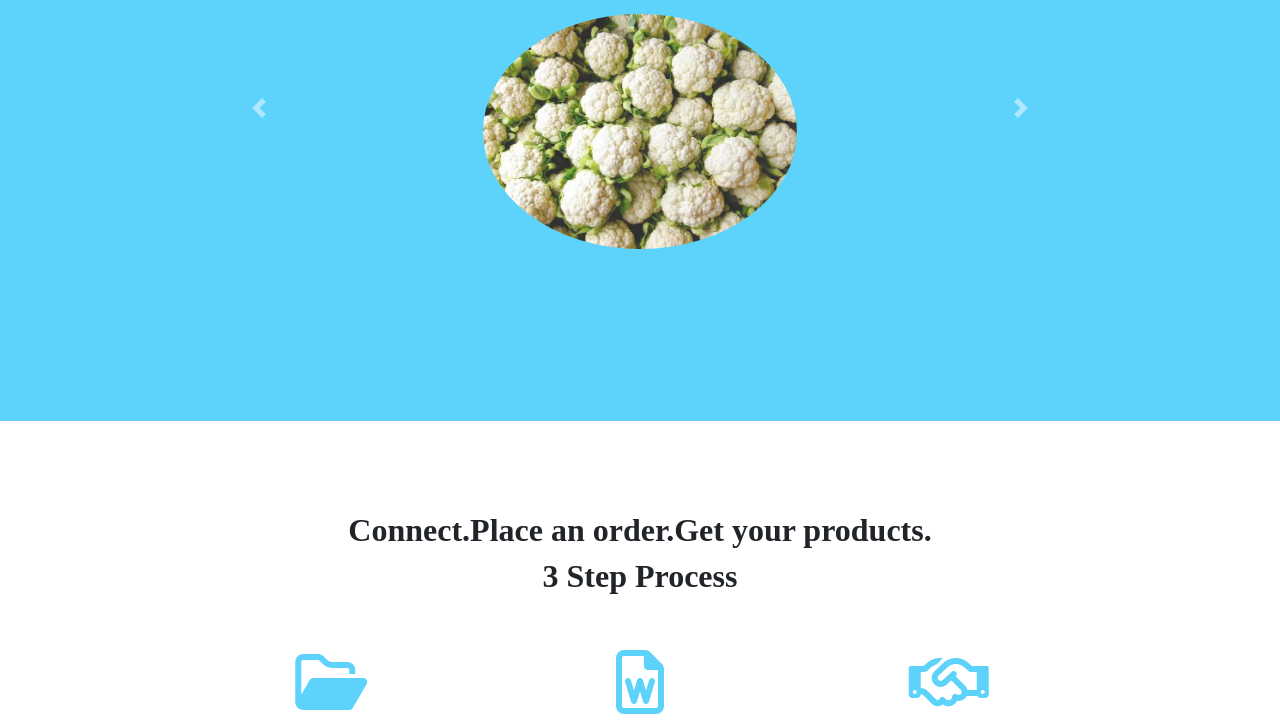
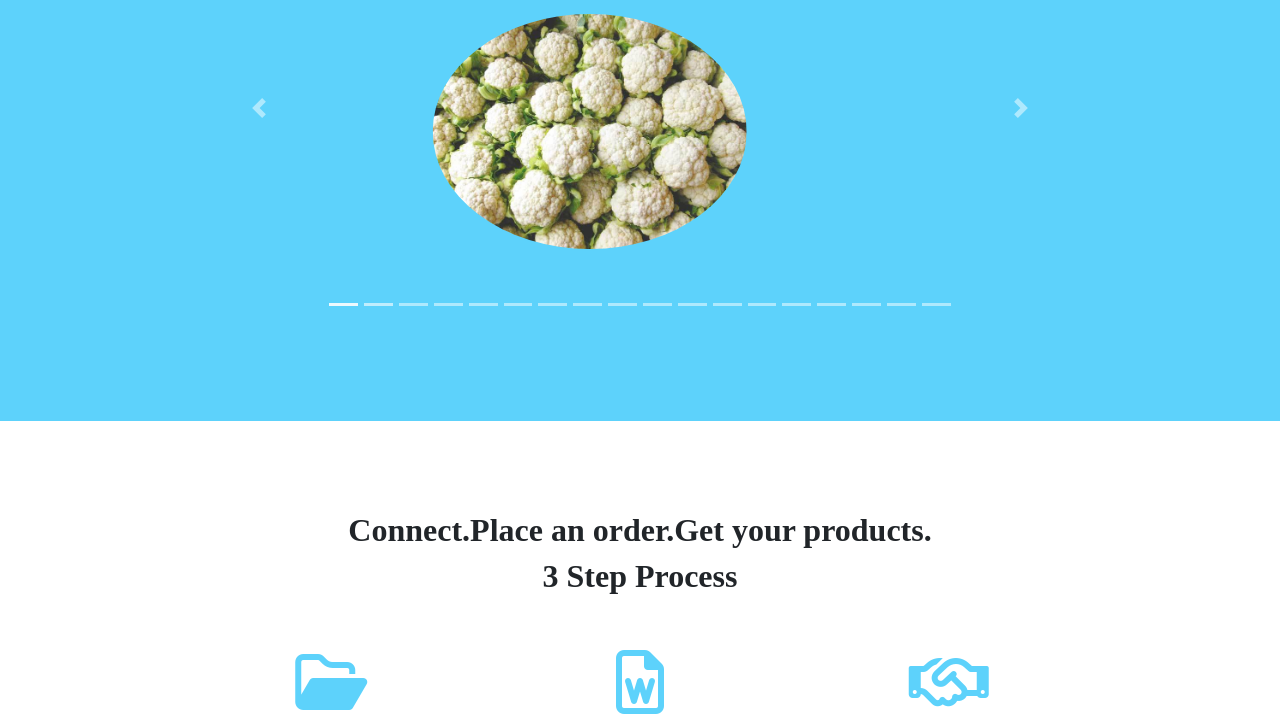
Before and after one commit to lakshmiprabharamesh/WIAZINTERNATIONAL1, a plain HTML site: page Food.html in a window 1280 px wide. Shown: the part 261-988 px from the top of the page. Drawn offline with nearby package versions, Linux system fonts and the light colour scheme; a script that the page names is missing.

Commit message:
Update Food.html

```diff
--- a/Food.html
+++ b/Food.html
@@ -22,7 +22,29 @@
     <h1 id="title">FOOD LINK-VEGETABLES</h1>
     <section class="colored-section" id="testimonials">
 
-      <div id="testimonial-carousel" class="carousel slide" data-ride="false">
+      <div id="carouselExampleIndicators" class="carousel slide" data-ride="carousel">
+       <ol class="carousel-indicators">
+    <li data-target="#carouselExampleIndicators" data-slide-to="0" class="active"></li>
+    <li data-target="#carouselExampleIndicators" data-slide-to="1"></li>
+    <li data-target="#carouselExampleIndicators" data-slide-to="2"></li>
+
+    <li data-target="#carouselExampleIndicators" data-slide-to="3" ></li>
+    <li data-target="#carouselExampleIndicators" data-slide-to="4"></li>
+    <li data-target="#carouselExampleIndicators" data-slide-to="5"></li>
+    <li data-target="#carouselExampleIndicators" data-slide-to="6" ></li>
+    <li data-target="#carouselExampleIndicators" data-slide-to="7"></li>
+    <li data-target="#carouselExampleIndicators" data-slide-to="8"></li>
+    <li data-target="#carouselExampleIndicators" data-slide-to="9" ></li>
+    <li data-target="#carouselExampleIndicators" data-slide-to="10"></li>
+    <li data-target="#carouselExampleIndicators" data-slide-to="11"></li>
+    <li data-target="#carouselExampleIndicators" data-slide-to="12" ></li>
+    <li data-target="#carouselExampleIndicators" data-slide-to="13"></li>
+    <li data-target="#carouselExampleIndicators" data-slide-to="14"></li>
+    <li data-target="#carouselExampleIndicators" data-slide-to="15" ></li>
+    <li data-target="#carouselExampleIndicators" data-slide-to="16"></li>
+    <li data-target="#carouselExampleIndicators" data-slide-to="17"></li>
+
+  </ol>
         <div class="carousel-inner">
           <div class="carousel-item active">
             <h2 class="testimonial-text">Cauliflower</h2>
@@ -116,11 +138,11 @@
           <!-- </div> -->
 
         </div>
-        <a class="carousel-control-prev" href="#testimonial-carousel" role="button" data-slide="prev">
+        <a class="carousel-control-prev" href="#carouselExampleIndicators" role="button" data-slide="prev">
           <span class="carousel-control-prev-icon" aria-hidden="true"></span>
           <span class="sr-only">Previous</span>
         </a>
-        <a class="carousel-control-next" href="#testimonial-carousel" role="button" data-slide="next">
+        <a class="carousel-control-next" href="#carouselExampleIndicators" role="button" data-slide="next">
           <span class="carousel-control-next-icon" aria-hidden="true"></span>
           <span class="sr-only">Next</span>
         </a>
```
